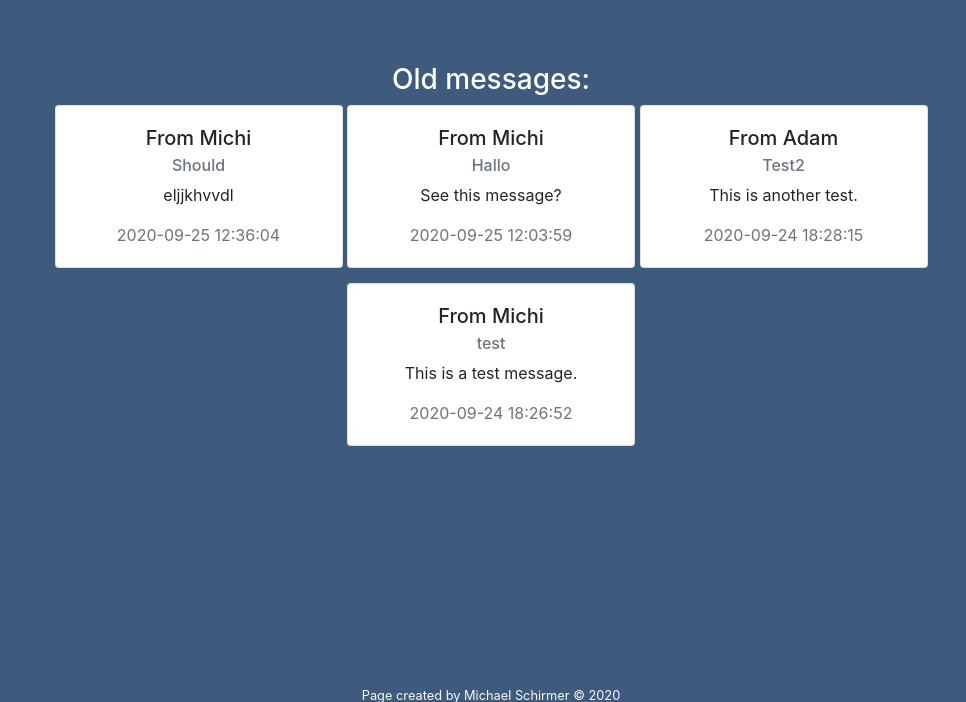
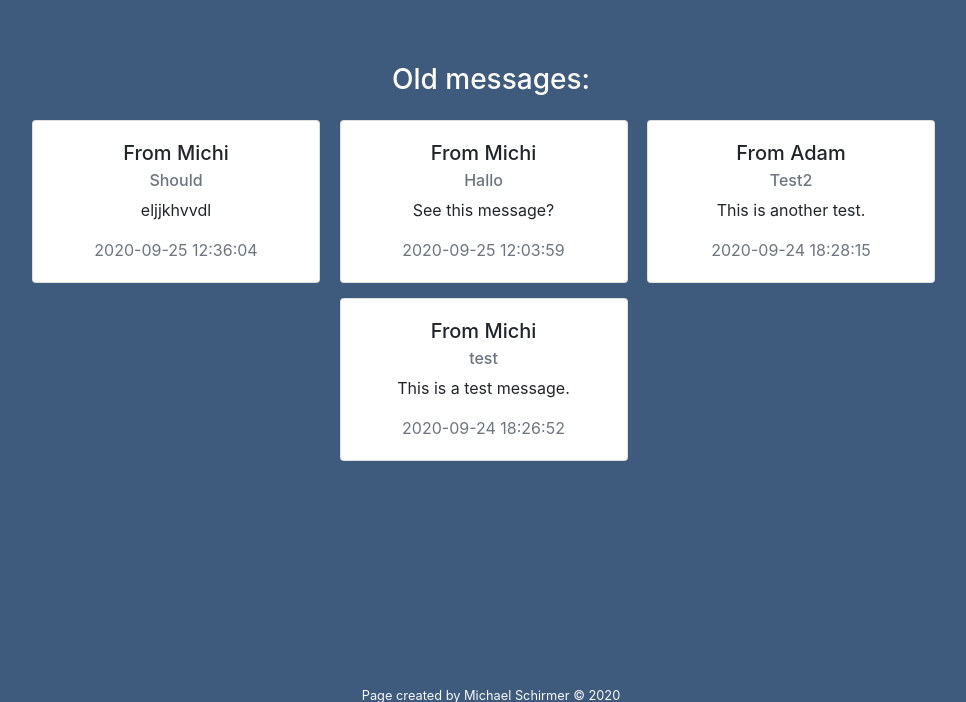
Before and after one commit to michischirmer/Hypermessage, a Flask app: page /inbox in a window 1280 px wide. Shown: the part 74-776 px from the top of the page, without its empty margins (149-1115 px from the left). Run offline with Flask 2, Linux system fonts and the light colour scheme; a user stored in the database is signed in; some libraries are stand-ins or nearby versions.

Commit message:
working version of inbox

```diff
--- a/templates/inbox.html
+++ b/templates/inbox.html
@@ -19,7 +19,7 @@
             <form action="/inbox" method="post">
             {% for mail in mails %}
                 {% if mail[4] == 0 %}
-                    <div class="card bg-info" style="width: 18rem; text-align: center;">
+                    <div class="card bg-info" style="width: 18rem; text-align: center; margin-top: 15px; margin-right: 15px;">
                         <div class="card-body">
                             <h5 class="card-title text-white">From {{ mail[0] }}</h5>
                             <h6 class="card-subtitle mb-2 text-black">{{ mail[1] }}</h6>
@@ -38,7 +38,7 @@
         <form action="/inbox" method="post">
         {% for mail in mails %}
             {% if mail[4] == 1 %}
-                <div class="card" style="width: 18rem; text-align: center; margin-bottom: 15px">
+                <div class="card" style="width: 18rem; text-align: center; margin-top: 15px; margin-right: 15px;">
                     <div class="card-body">
                         <h5 class="card-title">From {{ mail[0] }}</h5>
                         <h6 class="card-subtitle mb-2 text-muted">{{ mail[1] }}</h6>
```
Also changed, not shown: finance.db.
